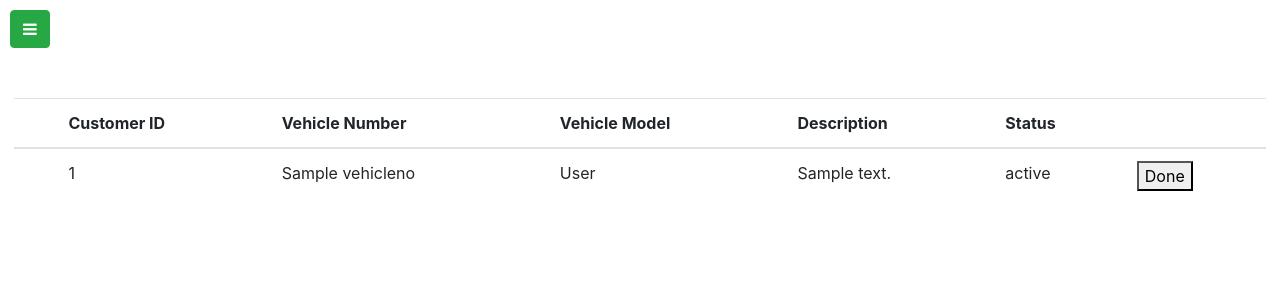
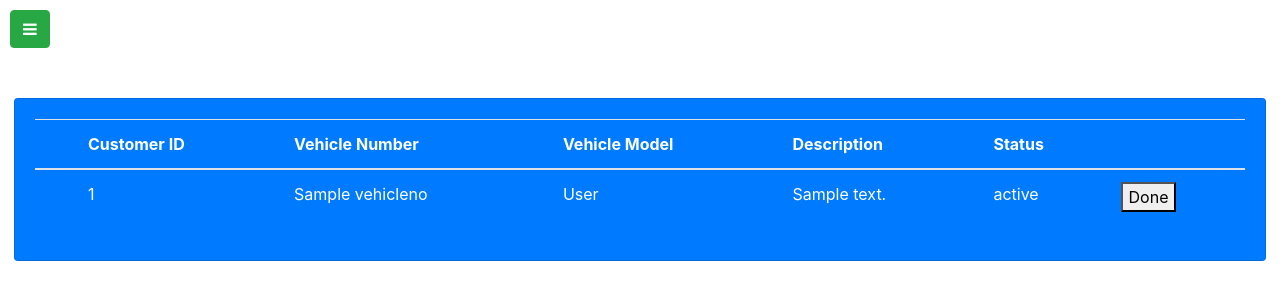
Before and after one commit to Berjin/Blitz, a Django app: template templates/employeedashboard.html in a window 1280 px wide. Shown: the part 65-365 px from the top of the page. Run offline with Django 3.2, Linux system fonts and the light colour scheme; the template is opened without the code that fills it: most values are stand-ins (such as "Sample title", 1, 10 or a date in 2020); some libraries are stand-ins or nearby versions.

Commit message:
modify dash

```diff
--- a/templates/employeedashboard.html
+++ b/templates/employeedashboard.html
@@ -1,13 +1,12 @@
 {% extends 'employeebase.html' %}
 {% load static %}
 {% block head %}
-<link rel="stylesheet" href="{% static 'styles/attendance.css' %}">
-<title>Attendance</title>
+<title>Dashboard</title>
 {% endblock %}
 {% block content %}
 <div id="main">
-
-    <table class="table table-hover">
+  <div class="card card-body bg-primary text-white">
+    <table class="table table-hover text-white">
         <thead>
           <tr>
             <th scope="col"></th>
```
